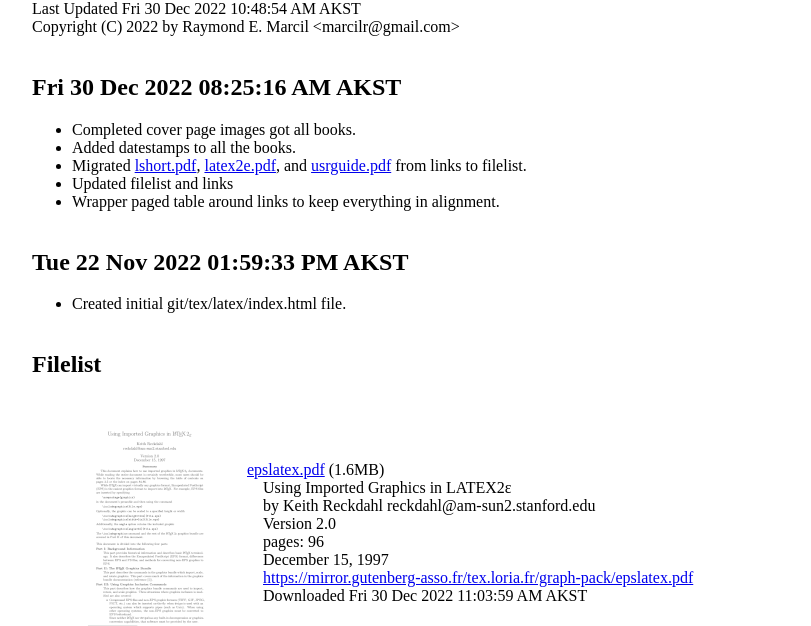
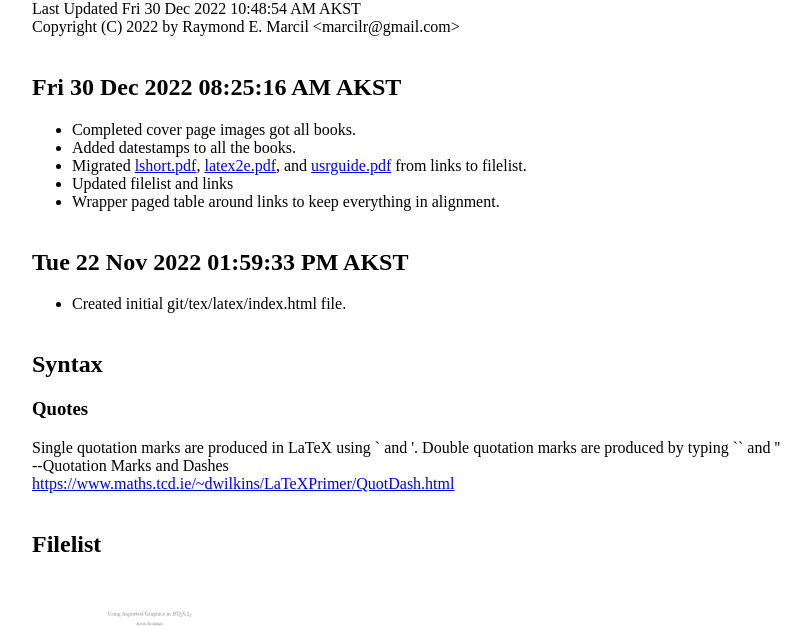
Before and after one commit to marcilr/latex, a plain HTML site: page index.html in a window 1280 px wide. Shown: the part 114-740 px from the top of the page, without its empty margins (100-911 px from the left). Drawn offline with Linux system fonts and the light colour scheme.

Commit message:
Added:
Syntax
Quotes
Single quotation marks are produced in LaTeX using ` and '.
Double quotation marks are produced by typing `` and ''
--Quotation Marks and Dashes
https://www.maths.tcd.ie/~dwilkins/LaTeXPrimer/QuotDash.html

```diff
--- a/index.html
+++ b/index.html
@@ -139,6 +139,19 @@ Some commands here...
   <li>
     Created initial git/tex/latex/index.html file.
 </ul>
+
+<!--- ============================ SYNTAX =========================== --->
+<!--- ============================ SYNTAX =========================== --->
+<p style="margin-top:1cm;">
+<h2>Syntax</h2>
+
+<h3>Quotes</h3>
+Single quotation marks are produced in LaTeX using ` and '.
+Double quotation marks are produced by typing `` and ''<br>
+--Quotation Marks and Dashes<br>
+<a href="https://www.maths.tcd.ie/~dwilkins/LaTeXPrimer/QuotDash.html">
+https://www.maths.tcd.ie/~dwilkins/LaTeXPrimer/QuotDash.html</a>
+
 
 <!--- ============================= FILELIST ========================= --->
 <!--- ============================= FILELIST ========================= --->
```
